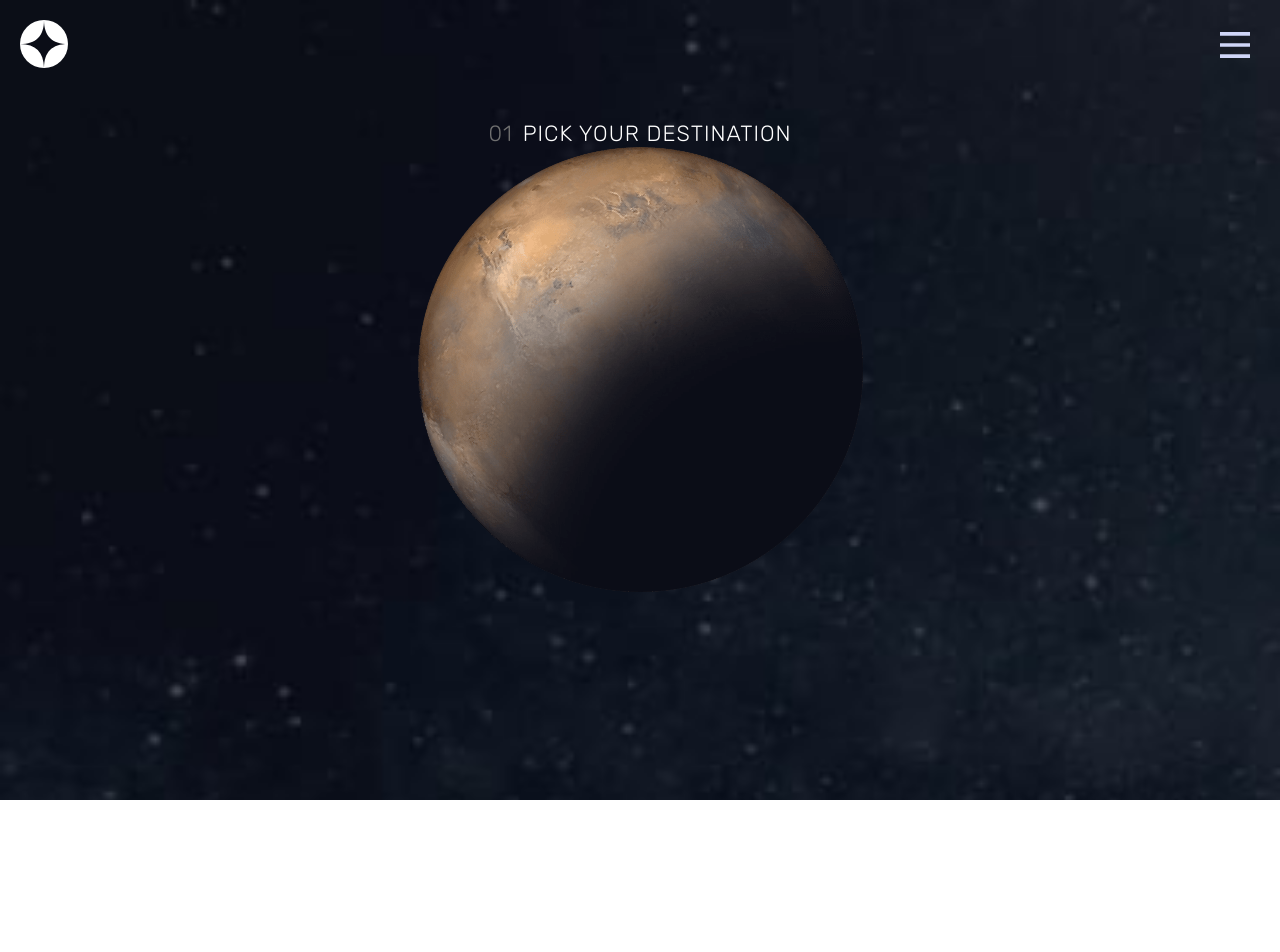
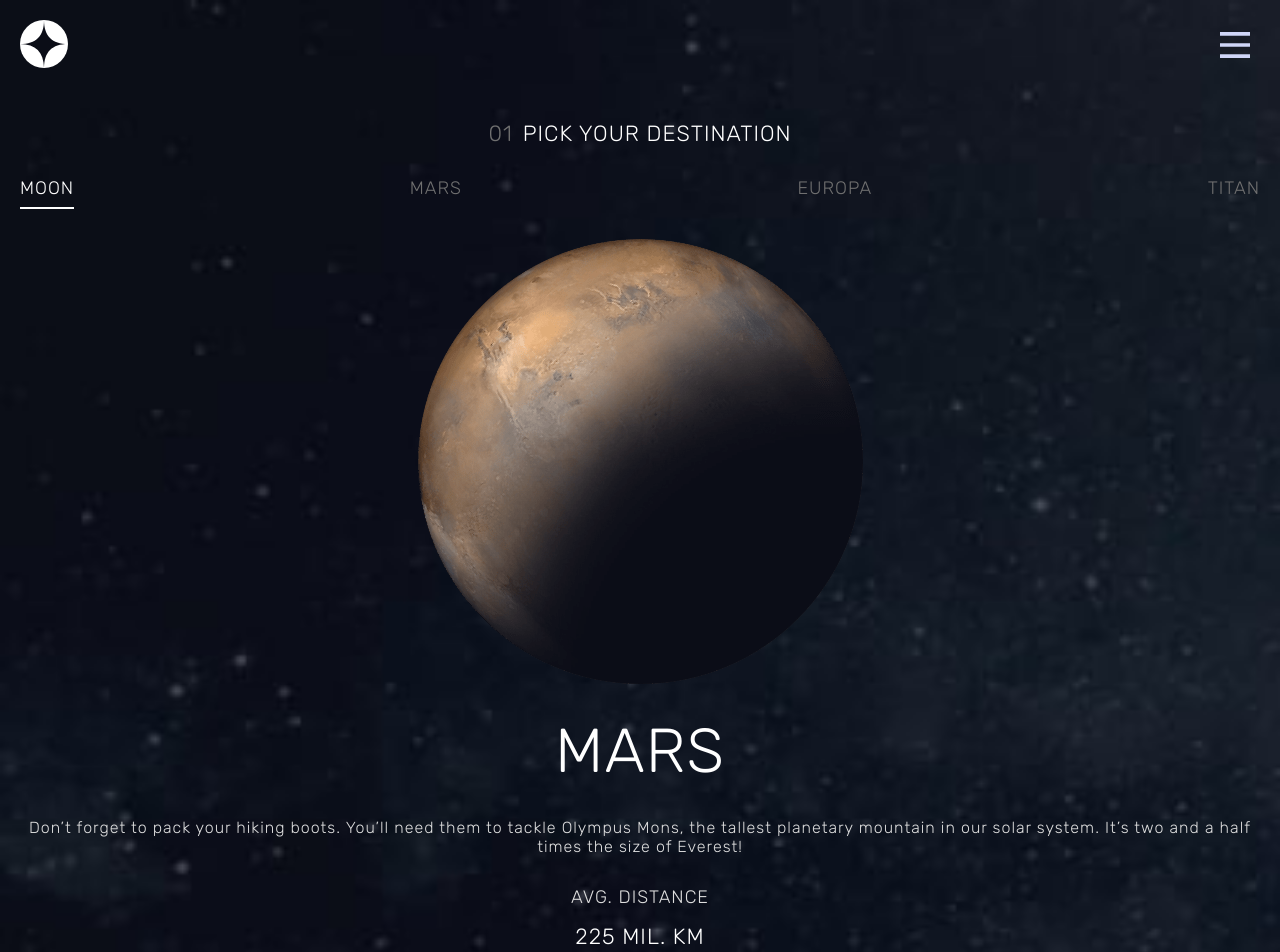
Before and after one commit to Ungrez/space-tourism-website, a React (Create React App) app: page /destination in a window 1280 px wide. Shown: the top 952 px of the page. Before the commit the page ends 800 px from the top, so only its background shows below. Built offline with nearby package versions, Linux system fonts and the light colour scheme.

Commit message:
Destination planets

```diff
--- a/src/App.tsx
+++ b/src/App.tsx
@@ -15,7 +15,10 @@ function App() {
       <NavBar props={{ isOpen, setOpen }} />
       <Routes>
         <Route path="/" element={<Home props={{ isOpen, setOpen }} />}></Route>
-        <Route path="/destination" element={<Destination />}></Route>
+        <Route
+          path="/destination"
+          element={<Destination props={{ isOpen, setOpen }} />}
+        ></Route>
         <Route path="/crew" element={<Crew />}></Route>
         <Route path="/technology" element={<Technology />}></Route>
       </Routes>
--- a/src/Components/NavBar.tsx
+++ b/src/Components/NavBar.tsx
@@ -4,8 +4,7 @@ import { useReducedMotion, motion } from "framer-motion";
 
 const NavBar = ({ props }: any) => {
   const { isOpen, setOpen } = props;
-  const shouldReduceMotion = useReducedMotion();
-  let animate;
+
   return (
     <nav className="main_nav">
       <div id="main_logo"></div>
--- a/src/Components/Pages/Destination.tsx
+++ b/src/Components/Pages/Destination.tsx
@@ -1,16 +1,50 @@
 import "../../sass/pages/Destination.scss";
-import img1 from "../../assets/destination/image-mars.png";
+import mars from "../../assets/destination/image-mars.png";
+import { useEffect, useState } from "react";
+import { motion } from "framer-motion";
 
-const Destination = () => {
+const Destination = ({ props }: any) => {
+  const { isOpen, setOpen } = props;
+  const [loaded, setLoaded] = useState<boolean>(false);
+
+  useEffect(() => {
+    setTimeout(() => {
+      setLoaded(true);
+    }, 500);
+  }, []);
+
   return (
-    <div id="destination">
-      <p>
-        <span>01</span>pick your destination
-      </p>
-      <div className="destination_planet">
-        <img src={img1} alt="moon" />
-        <div className="planet_about"></div>
-      </div>
+    <div id="destination" className={loaded ? "loaded" : ""}>
+      <motion.div style={{ opacity: isOpen ? 0 : 1 }}>
+        <p>
+          <span>01</span>pick your destination
+        </p>
+        <ul>
+          <li className="active">MOON</li>
+          <li>MARS</li>
+          <li>EUROPA</li>
+          <li>TITAN</li>
+        </ul>
+        <div id="destination_planet">
+          <img src={mars} alt="mars" />
+          <p>MARS</p>
+          <p>
+            Don’t forget to pack your hiking boots. You’ll need them to tackle
+            Olympus Mons, the tallest planetary mountain in our solar system.
+            It’s two and a half times the size of Everest!
+          </p>
+          <div id="destination_planet_about">
+            <div id="distance">
+              <p>AVG. DISTANCE</p>
+              <p> 225 MIL. KM</p>
+            </div>
+            <div id="travel">
+              <p>EST. TRAVEL TIME</p>
+              <p>9 MONTHS</p>
+            </div>
+          </div>
+        </div>
+      </motion.div>
     </div>
   );
 };
--- a/src/Components/Pages/Home.tsx
+++ b/src/Components/Pages/Home.tsx
@@ -1,11 +1,19 @@
 import "../../sass/pages/Home.scss";
 import { motion } from "framer-motion";
+import { useEffect, useState } from "react";
 
 const Home = ({ props }: any) => {
   const { isOpen } = props;
+  const [loaded, setLoaded] = useState<boolean>(false);
+
+  useEffect(() => {
+    setTimeout(() => {
+      setLoaded(true);
+    }, 500);
+  }, []);
 
   return (
-    <div id="main_home">
+    <div id="main_home" className={loaded ? "loaded" : ""}>
       <motion.div id="main_home_desc" style={{ opacity: isOpen ? 0 : 1 }}>
         <p>so, you want to travel to</p>
         <h1>space</h1>
--- a/src/sass/_reset.scss
+++ b/src/sass/_reset.scss
@@ -5,4 +5,32 @@
 }
 body {
   z-index: 2;
+  background-color: hsl(226, 43%, 10%);
+  position: relative;
+  &::before {
+    content: "";
+    position: absolute;
+    height: 80px;
+    width: 80px;
+    z-index: -1;
+    top: 50%;
+    left: 50%;
+    transform: translate(-50%, -50%);
+    border-radius: 50%;
+    border: 6px solid rgba(255, 255, 255, 0.3);
+    border-spacing: 10px;
+    border-top: 6px solid white;
+    border-right: 6px solid white;
+    animation: loader 3s ease-in-out infinite alternate;
+  }
 }
+@keyframes loader {
+  from {
+    border-top-right-radius: 0px;
+    transform: translate(-50%, -50%) rotate(0deg);
+  }
+  to {
+    border-top-right-radius: 0px;
+    transform: translate(-50%, -50%) rotate(360deg);
+  }
+}
--- a/src/sass/pages/Destination.scss
+++ b/src/sass/pages/Destination.scss
@@ -1,7 +1,6 @@
 #destination {
   background-image: url("../../assets/destination/background-destination-mobile.jpg");
-  width: 100vw;
-  height: 100vh;
+  width: 100%;
   background-repeat: no-repeat;
   background-size: cover;
   padding: 15vh 20px 30px 20px;
@@ -9,6 +8,8 @@
   text-align: center;
   font-weight: 300;
   letter-spacing: 1px;
+  transition: 0.5s;
+  opacity: 0;
   & p {
     font-size: 22px;
     text-transform: uppercase;
@@ -17,4 +18,57 @@
       color: hsl(0, 0%, 44%);
     }
   }
+  & ul {
+    display: flex;
+    list-style: none;
+    justify-content: space-between;
+    margin-top: 30px;
+    font-size: 18px;
+    color: hsl(0, 0%, 44%);
+    & li.active {
+      color: white;
+      position: relative;
+      &::before {
+        content: "";
+        position: absolute;
+        bottom: -10px;
+        width: 100%;
+        height: 2px;
+        background-color: white;
+      }
+    }
+  }
+  &_planet {
+    display: flex;
+    flex-direction: column;
+    margin-top: 40px;
+    gap: 30px;
+
+    & img {
+      max-width: 80%;
+      align-self: center;
+    }
+    & p:nth-child(2) {
+      font-size: 62px;
+    }
+    & p:nth-child(3) {
+      font-size: 16px;
+      text-transform: none;
+      color: hsl(0, 0%, 87%);
+    }
+    &_about {
+      & p:nth-child(1) {
+        font-size: 18px;
+        color: hsl(0, 0%, 87%);
+      }
+      & p:nth-child(2) {
+        margin: 15px;
+        font-size: 22px;
+        color: white;
+      }
+    }
+  }
+  &.loaded {
+    opacity: 1;
+  }
 }
--- a/src/sass/pages/Home.scss
+++ b/src/sass/pages/Home.scss
@@ -9,6 +9,8 @@
   text-align: center;
   font-weight: 300;
   letter-spacing: 1px;
+  transition: 0.5s;
+  opacity: 0;
   &_desc {
     display: flex;
     flex-direction: column;
@@ -38,4 +40,7 @@
     align-self: center;
     justify-self: flex-end;
   }
+  &.loaded {
+    opacity: 1;
+  }
 }
```
Also changed, not shown: src/Components/Data.tsx (+24 -9 lines).
